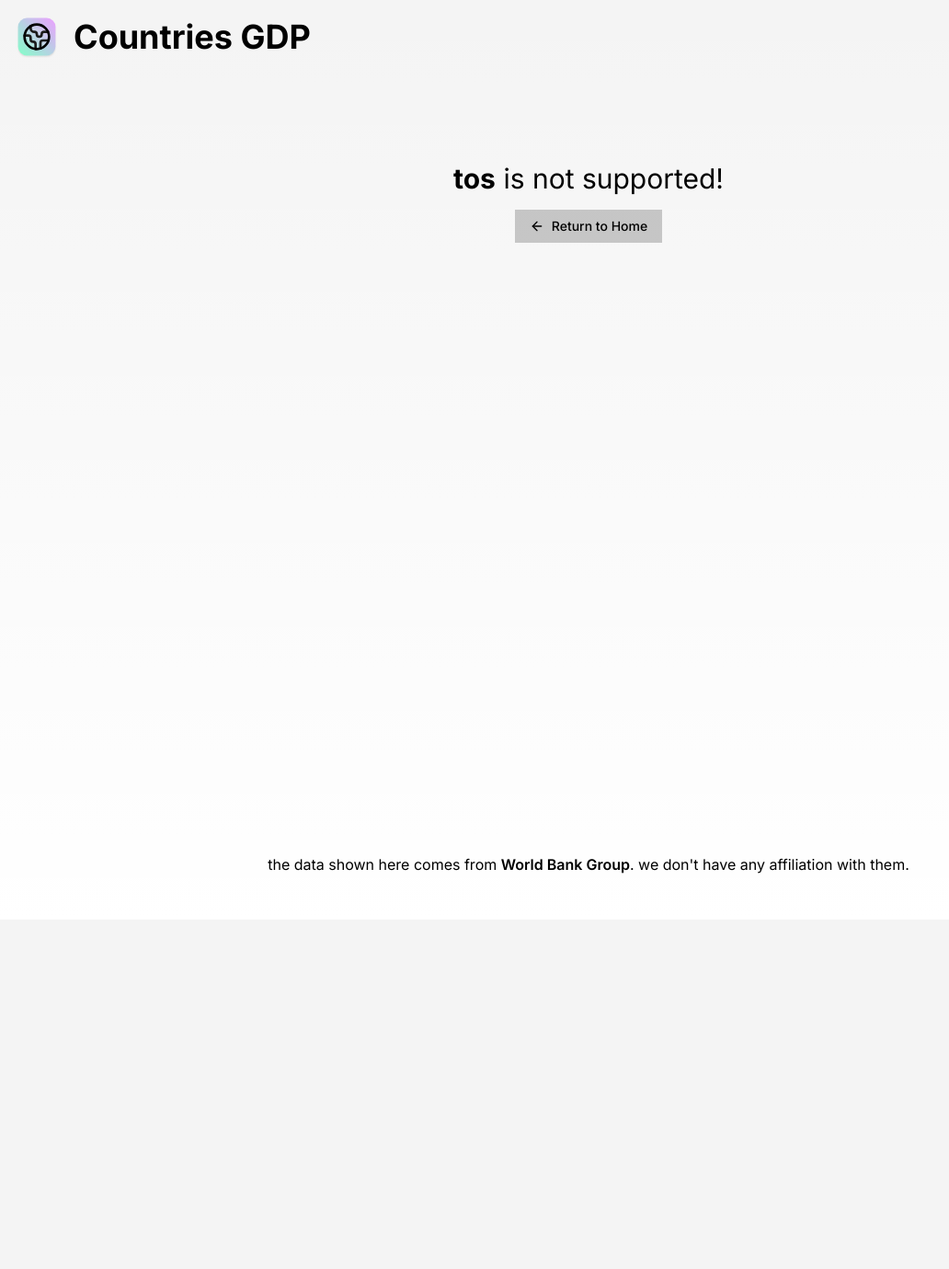
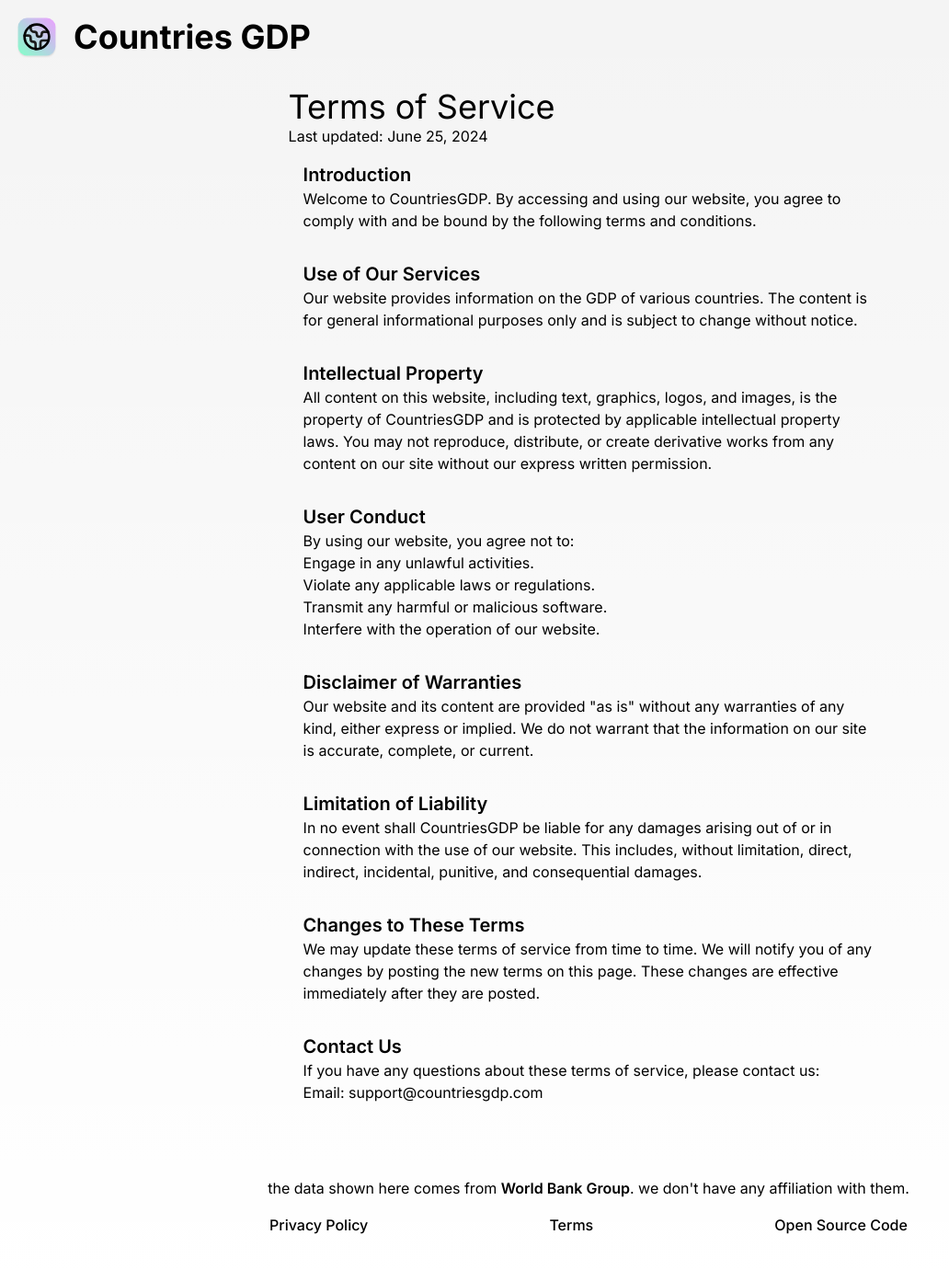
Before and after one commit to jackgisel/countriesgdp, a Next.js app: page /tos in a window 1280 px wide. Shown: the top 1380 px of the page at 92% size, without its empty margins (0-1032 px from the left). Before the commit the page ends 1000 px from the top, so only its background shows below. Built offline with nearby package versions, Linux system fonts and the light colour scheme; no server answers; the database is empty.

Commit message:
added the privacy and tos

```diff
--- a/app/layout.tsx
+++ b/app/layout.tsx
@@ -37,6 +37,11 @@ export default function RootLayout({
             <p className="text-center">
               the data shown here comes from <a className="font-semibold" href="https://data.worldbank.org/indicator/NY.GDP.MKTP.CD">World Bank Group</a>. we don&apos;t have any affiliation with them.
             </p>
+            <div className="mt-4 flex flex-row items-center justify-evenly">
+              <Link className="font-medium text-blue-600 dark:text-blue-500 hover:underline" href="/privacy">Privacy Policy</Link>
+              <Link className="font-medium text-blue-600 dark:text-blue-500 hover:underline" href="/tos">Terms</Link>
+              <Link className="font-medium text-blue-600 dark:text-blue-500 hover:underline" href="https://github.com/jackgisel/countriesgdp">Open Source Code</Link>
+            </div>
           </footer>
         </PlausibleProvider>
       </body>
--- /dev/null
+++ b/app/privacy/page.tsx
@@ -0,0 +1,31 @@
+export default function Page() {
+    return (
+        <div className="w-3/5 m-4">
+            <h1 className="text-4xl">Privacy Policy</h1>
+            <p>Last updated: June 25, 2024</p>
+            <section className="p-4">
+                <h2 className="text-xl font-semibold">Introduction</h2>
+                <p>Welcome to CountriesGDP. Your privacy is important to us. This privacy policy explains how we handle your personal data when you use our services.</p>
+            </section>
+            <section className="p-4">
+                <h2 className="text-xl font-semibold">Data Collection</h2>
+                <p>We want to assure you that we do not collect any personal data from our users. We believe in providing our services without the need for data collection.</p>
+            </section>
+            <section className="p-4">
+                <h2 className="text-xl font-semibold">Data Sharing</h2>
+                <p>Since we do not collect any user data, we do not share any personal information with external parties.</p>
+            </section>
+            <section className="p-4">
+                <h2 className="text-xl font-semibold">Changes to This Privacy Policy</h2>
+                <p>We may update our privacy policy from time to time. We will notify you of any changes by posting the new privacy policy on this page. These changes are effective immediately after they are posted.</p>
+            </section>
+            <section className="p-4">
+                <h2 className="text-xl font-semibold">Contact Us</h2>
+                <p>If you have any questions about this privacy policy, please contact us:</p>
+                <ul>
+                    <li>Email: <a href="mailto:support@countriesgdp.com">support@countriesgdp.com</a></li>
+                </ul>
+            </section>
+        </div>
+    )
+}
--- /dev/null
+++ b/app/tos/page.tsx
@@ -0,0 +1,49 @@
+export default function Page() {
+    return (
+        <div className="w-3/5 m-4">
+            <h1 className="text-4xl">Terms of Service</h1>
+            <p>Last updated: June 25, 2024</p>
+            <section className="p-4">
+                <h2 className="text-xl font-semibold">Introduction</h2>
+                <p>Welcome to CountriesGDP. By accessing and using our website, you agree to comply with and be bound by the following terms and conditions.</p>
+            </section>
+            <section className="p-4">
+                <h2 className="text-xl font-semibold">Use of Our Services</h2>
+                <p>Our website provides information on the GDP of various countries. The content is for general informational purposes only and is subject to change without notice.</p>
+            </section>
+            <section className="p-4">
+                <h2 className="text-xl font-semibold">Intellectual Property</h2>
+                <p>All content on this website, including text, graphics, logos, and images, is the property of CountriesGDP and is protected by applicable intellectual property laws. You may not reproduce, distribute, or create derivative works from any content on our site without our express written permission.</p>
+            </section>
+            <section className="p-4">
+                <h2 className="text-xl font-semibold">User Conduct</h2>
+                <p>By using our website, you agree not to:</p>
+                <ul>
+                    <li>Engage in any unlawful activities.</li>
+                    <li>Violate any applicable laws or regulations.</li>
+                    <li>Transmit any harmful or malicious software.</li>
+                    <li>Interfere with the operation of our website.</li>
+                </ul>
+            </section>
+            <section className="p-4">
+                <h2 className="text-xl font-semibold">Disclaimer of Warranties</h2>
+                <p>Our website and its content are provided "as is" without any warranties of any kind, either express or implied. We do not warrant that the information on our site is accurate, complete, or current.</p>
+            </section>
+            <section className="p-4">
+                <h2 className="text-xl font-semibold">Limitation of Liability</h2>
+                <p>In no event shall CountriesGDP be liable for any damages arising out of or in connection with the use of our website. This includes, without limitation, direct, indirect, incidental, punitive, and consequential damages.</p>
+            </section>
+            <section className="p-4">
+                <h2 className="text-xl font-semibold">Changes to These Terms</h2>
+                <p>We may update these terms of service from time to time. We will notify you of any changes by posting the new terms on this page. These changes are effective immediately after they are posted.</p>
+            </section>
+            <section className="p-4">
+                <h2 className="text-xl font-semibold">Contact Us</h2>
+                <p>If you have any questions about these terms of service, please contact us:</p>
+                <ul>
+                    <li>Email: <a href="mailto:support@countriesgdp.com">support@countriesgdp.com</a></li>
+                </ul>
+            </section>
+        </div>
+    );
+}
```
